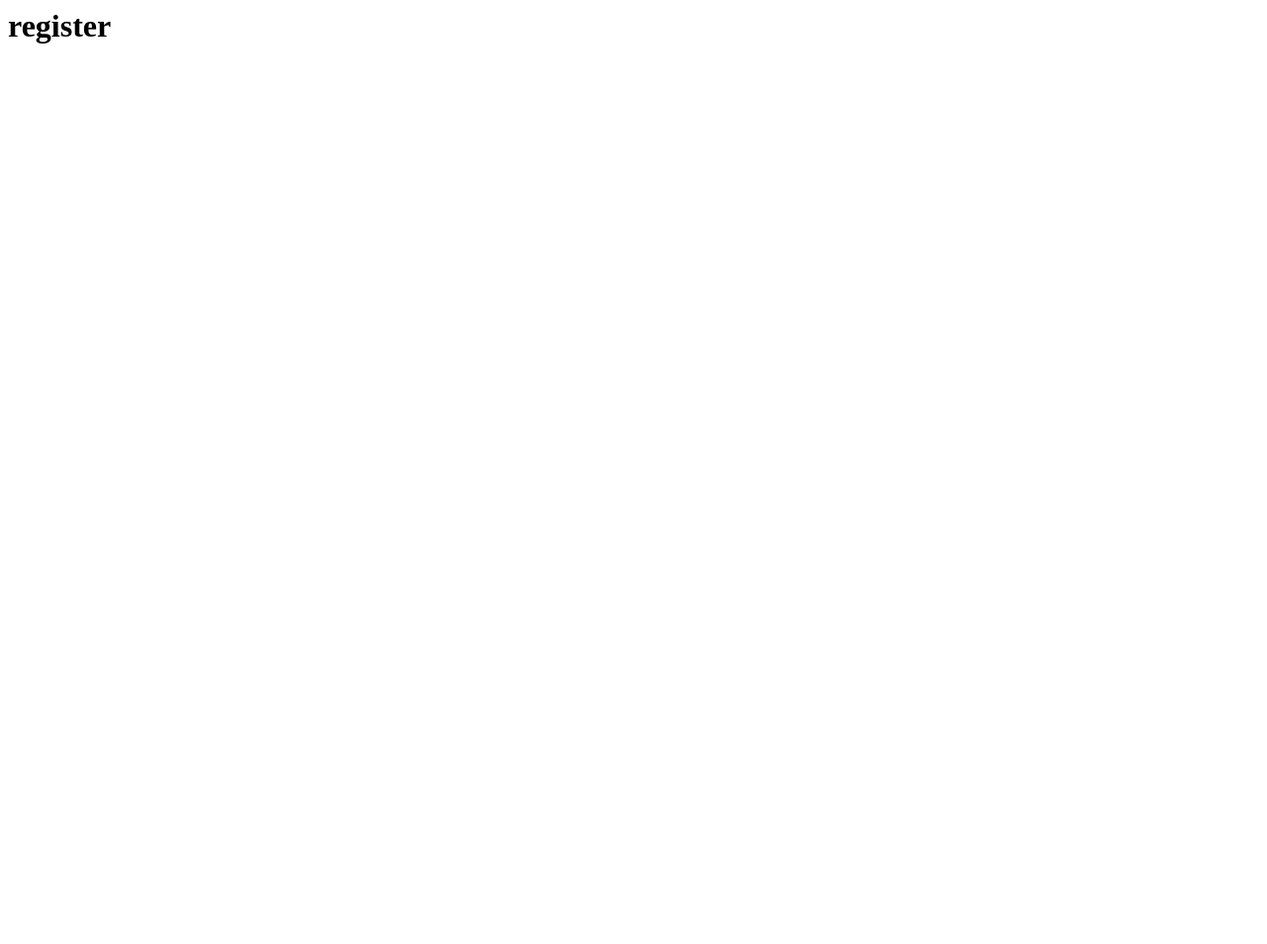
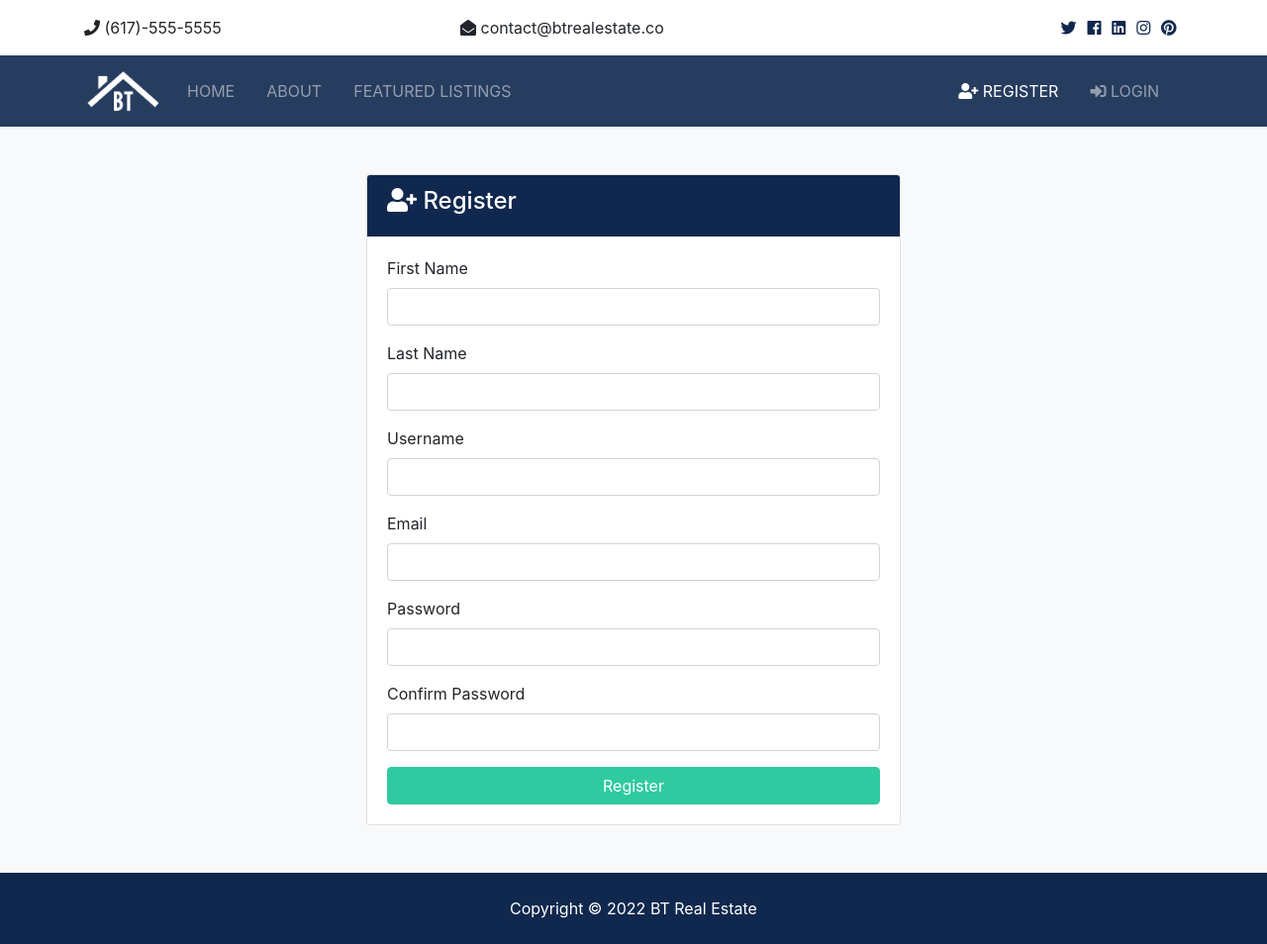
Before and after one commit to coffmanjrp/django-bt-real-estate, a Django app: page /accounts/register in a window 1280 px wide. Before the commit the page is almost empty. Shown: the whole page at 99% size. Before the commit the page ends 44 px from the top, so only its background shows below. Run offline with Django 4.2, Linux system fonts and the light colour scheme; some libraries are stand-ins or nearby versions.

Commit message:
Register and login templates

```diff
--- a/accounts/views.py
+++ b/accounts/views.py
@@ -2,11 +2,19 @@ from django.shortcuts import redirect, render
 
 
 def register(request):
-    return render(request, 'accounts/register.html')
+    if request.method == 'POST':
+        print('SUBMITTED REGISTRATION')
+        return redirect('register')
+    else:
+        return render(request, 'accounts/register.html')
 
 
 def login(request):
-    return render(request, 'accounts/login.html')
+    if request.method == 'POST':
+        print('SUBMITTED LOGIN USER')
+        return redirect('login')
+    else:
+        return render(request, 'accounts/login.html')
 
 
 def logout(request):
--- a/templates/accounts/register.html
+++ b/templates/accounts/register.html
@@ -1 +1,80 @@
-<h1>register</h1>
+{% extends 'base.html' %} {% block content %}
+
+<section id="register" class="bg-light py-5">
+  <div class="container">
+    <div class="row">
+      <div class="col-md-6 mx-auto">
+        <div class="card">
+          <div class="card-header bg-primary text-white">
+            <h4><i class="fas fa-user-plus"></i> Register</h4>
+          </div>
+          <div class="card-body">
+            <form action="{% url 'register' %}" method="POST">
+              {% csrf_token %}
+              <div class="form-group">
+                <label for="first_name">First Name</label>
+                <input
+                  type="text"
+                  name="first_name"
+                  class="form-control"
+                  required
+                />
+              </div>
+              <div class="form-group">
+                <label for="last_name">Last Name</label>
+                <input
+                  type="text"
+                  name="last_name"
+                  class="form-control"
+                  required
+                />
+              </div>
+              <div class="form-group">
+                <label for="username">Username</label>
+                <input
+                  type="text"
+                  name="username"
+                  class="form-control"
+                  required
+                />
+              </div>
+              <div class="form-group">
+                <label for="email">Email</label>
+                <input
+                  type="email"
+                  name="email"
+                  class="form-control"
+                  required
+                />
+              </div>
+              <div class="form-group">
+                <label for="password2">Password</label>
+                <input
+                  type="password"
+                  name="password"
+                  class="form-control"
+                  required
+                />
+              </div>
+              <div class="form-group">
+                <label for="password">Confirm Password</label>
+                <input
+                  type="password"
+                  name="password2"
+                  class="form-control"
+                  required
+                />
+              </div>
+              <input
+                type="submit"
+                value="Register"
+                class="btn btn-secondary btn-block"
+              />
+            </form>
+          </div>
+        </div>
+      </div>
+    </div>
+  </div>
+</section>
+{% endblock %}
```
Also changed, not shown: templates/accounts/login.html (+46 -1 lines).
